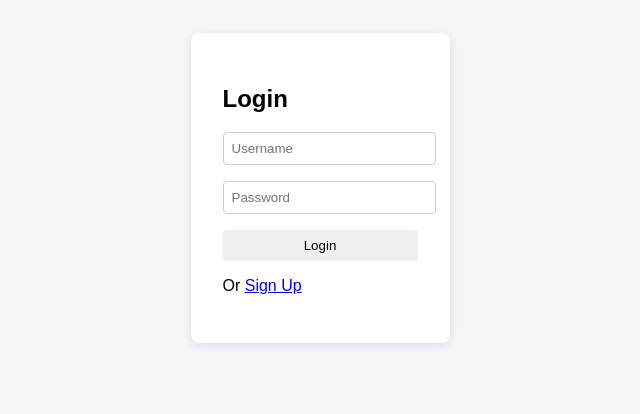
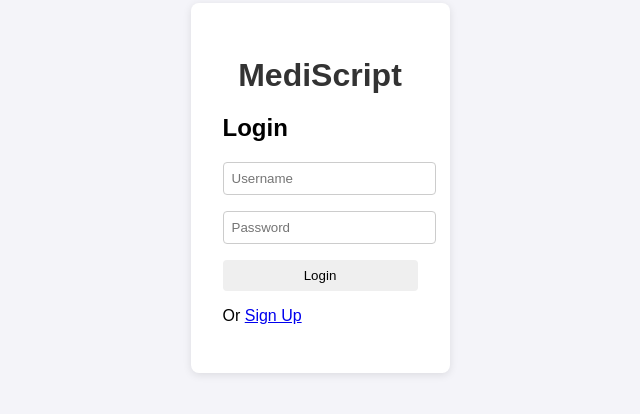
Before and after one commit to arnobiscoding/MediScript, a website: page public/index.html in a window 1280 px wide. Shown: the part 212-626 px from the top of the page, without its empty margins (320-960 px from the left). Drawn offline with Linux system fonts and the light colour scheme.

Commit message:
Aligned MediScript label and updated styles

```diff
--- a/public/css/style.css
+++ b/public/css/style.css
@@ -1,3 +1,11 @@
+.title {
+  text-align: center;
+  font-size: 2rem;
+  font-weight: bold;
+  margin-bottom: 20px;
+  color: #333;
+}
+
 body {
   font-family: Arial, sans-serif;
   background: #f4f4f9;
--- a/public/index.html
+++ b/public/index.html
@@ -7,7 +7,10 @@
   <link rel="stylesheet" href="css/style.css" />
 </head>
 <body>
+
   <div id="form-container">
+    <h1 class="title">MediScript</h1>
+
     <div id="login-form">
       <h2>Login</h2>
       <input id="login-username" placeholder="Username" /><br />
```
